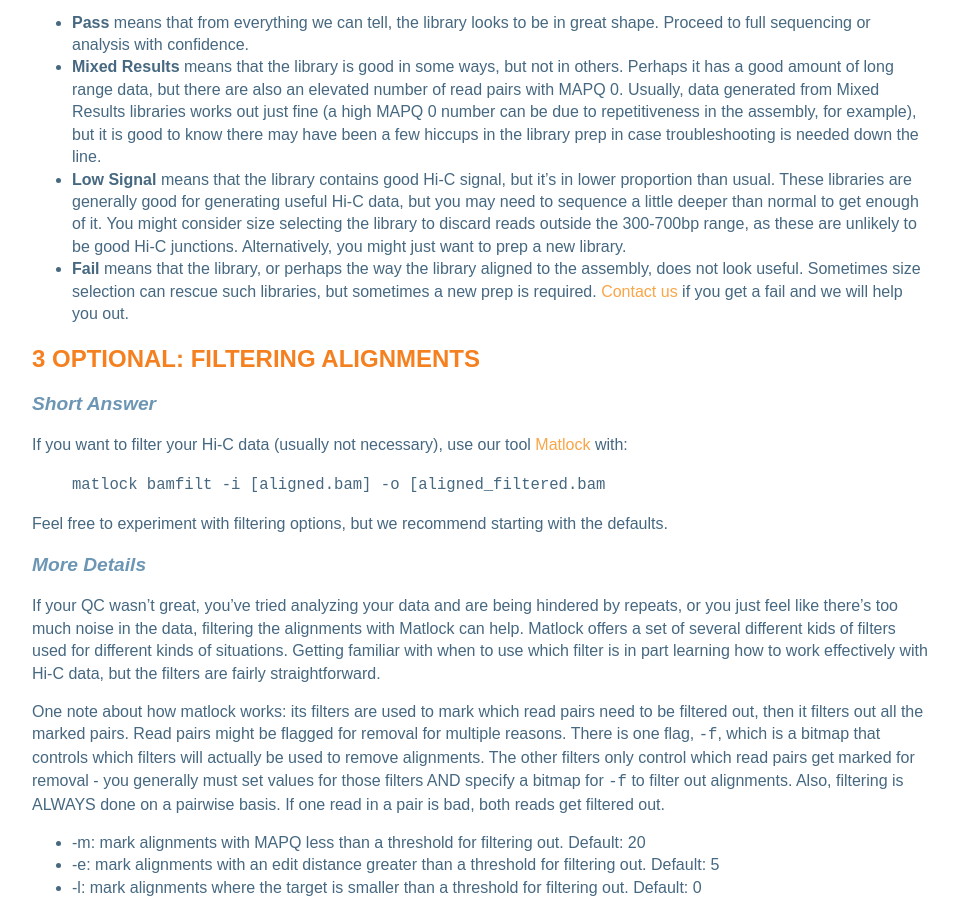
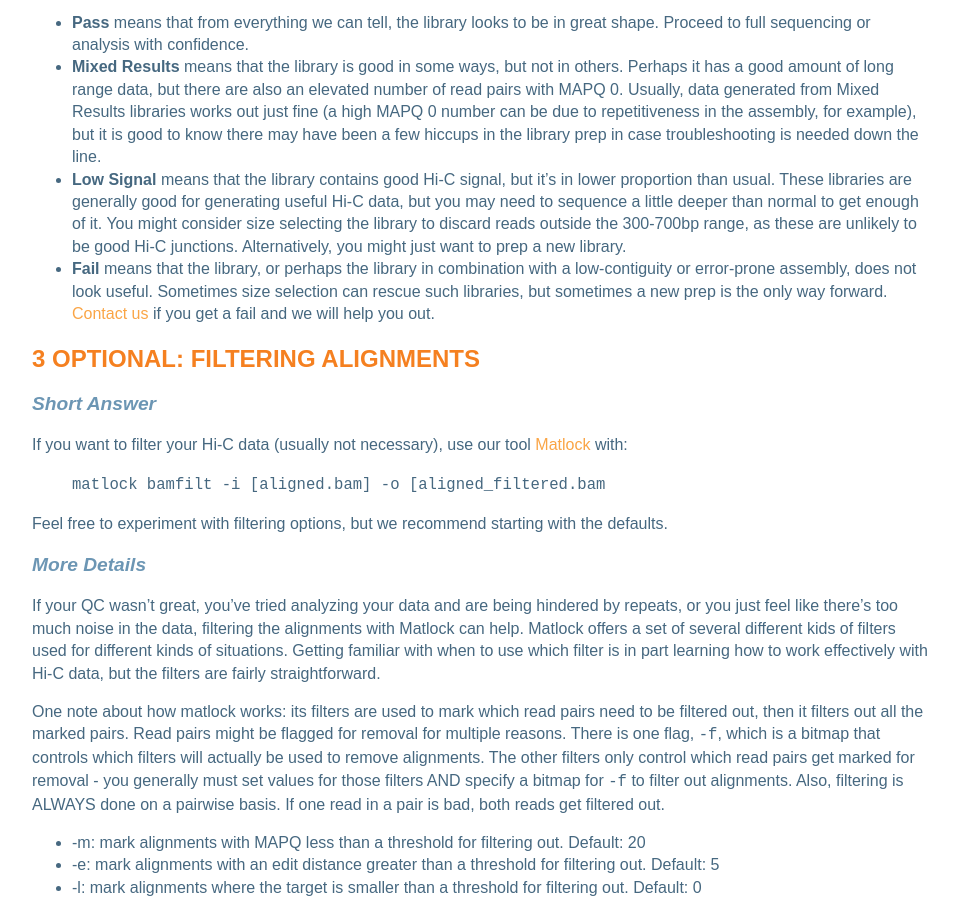
Before and after one commit to phasegenomics/phasegenomics.github.io, a Jekyll site: the page built from _posts/2019-09-19-hic-alignment-and-qc.md, in a window 1280 px wide and 900 px high, scrolled down 1377 px. Shown: the whole window, without its empty margins (160-1118 px from the left). Built offline with Jekyll 4.4.1, drawn with Linux system fonts in a browser that asks for light colours.

Commit message:
Update 2019-09-19-hic-alignment-and-qc.md

```diff
--- a/_posts/2019-09-19-hic-alignment-and-qc.md
+++ b/_posts/2019-09-19-hic-alignment-and-qc.md
@@ -35,7 +35,7 @@ The best way to know if a Hi-C library worked is to look at how much long-range
 * __Pass__ means that from everything we can tell, the library looks to be in great shape. Proceed to full sequencing or analysis with confidence.
 * __Mixed Results__ means that the library is good in some ways, but not in others. Perhaps it has a good amount of long range data, but there are also an elevated number of read pairs with MAPQ 0. Usually, data generated from Mixed Results libraries works out just fine (a high MAPQ 0 number can be due to repetitiveness in the assembly, for example), but it is good to know there may have been a few hiccups in the library prep in case troubleshooting is needed down the line.
 * __Low Signal__ means that the library contains good Hi-C signal, but it's in lower proportion than usual. These libraries are generally good for generating useful Hi-C data, but you may need to sequence a little deeper than normal to get enough of it. You might consider size selecting the library to discard reads outside the 300-700bp range, as these are unlikely to be good Hi-C junctions. Alternatively, you might just want to prep a new library.
-* __Fail__ means that the library, or perhaps the way the library aligned to the assembly, does not look useful. Sometimes size selection can rescue such libraries, but sometimes a new prep is required. [Contact us](support@phasegenomics.com) if you get a fail and we will help you out.
+* __Fail__ means that the library, or perhaps the library in combination with a low-contiguity or error-prone assembly, does not look useful. Sometimes size selection can rescue such libraries, but sometimes a new prep is the only way forward. [Contact us](support@phasegenomics.com) if you get a fail and we will help you out.
 
 3   Optional: Filtering Alignments
 ---------------------
```
